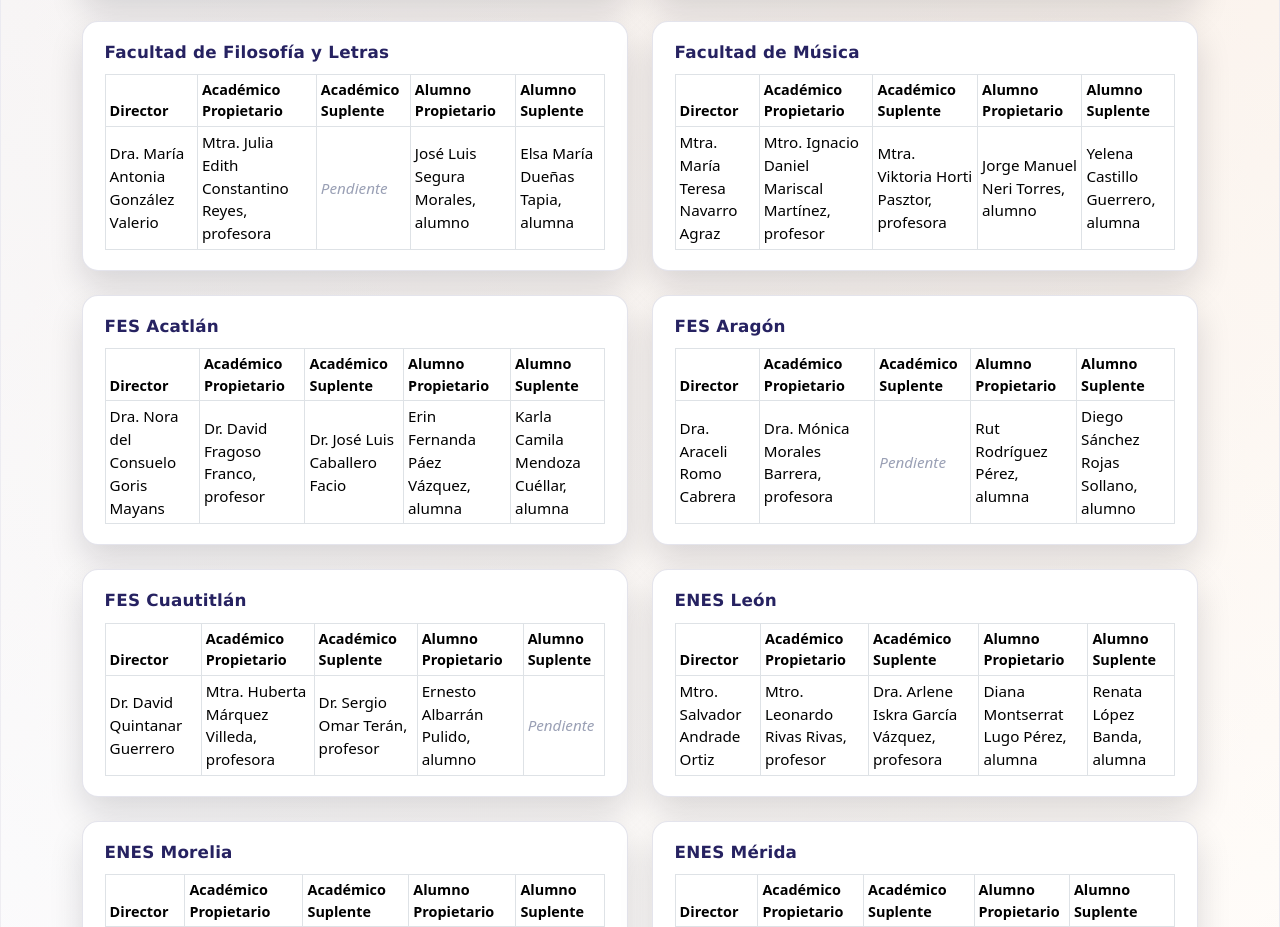
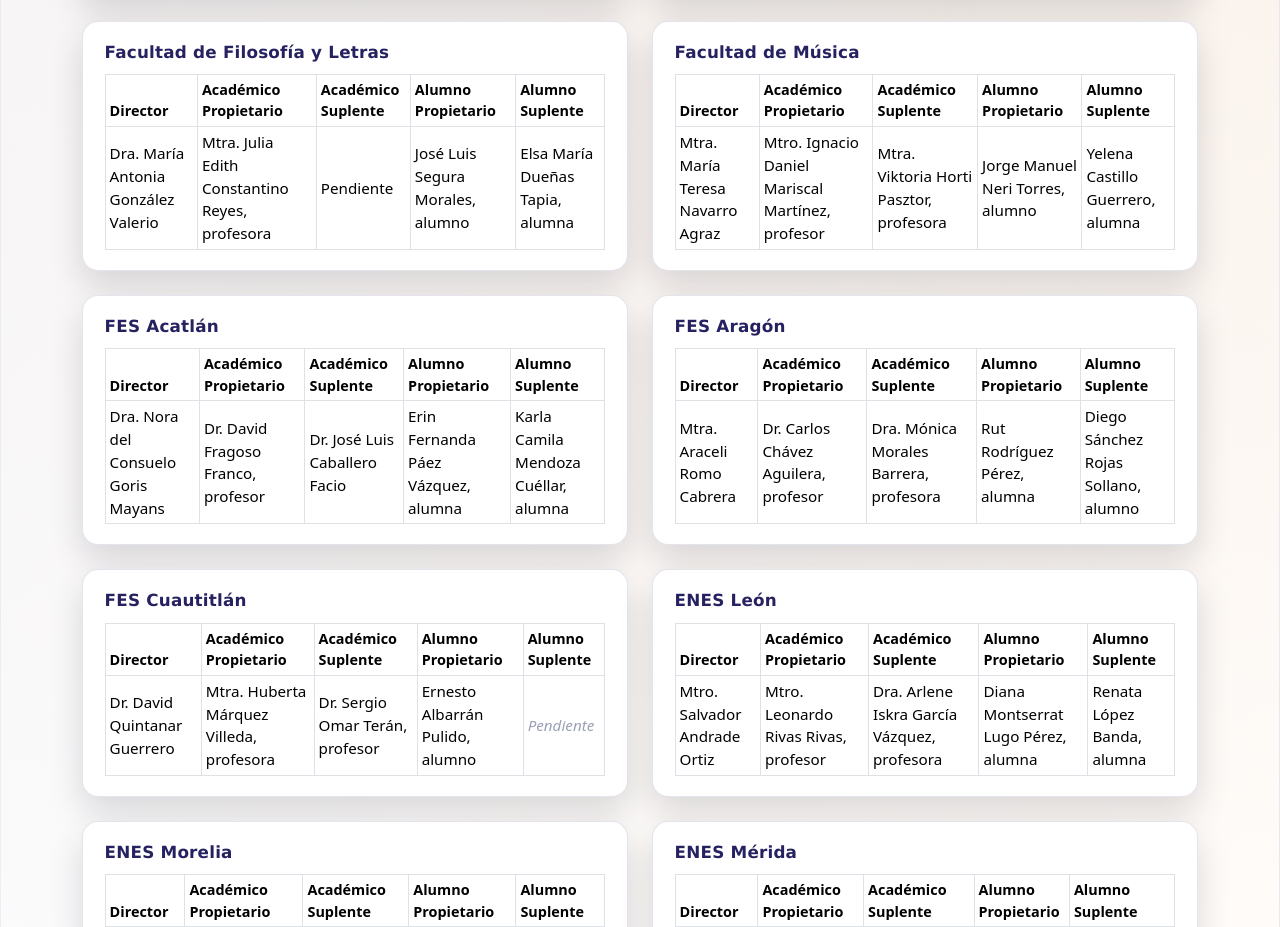
Before and after one commit to CAAHyA-repositorio/PaginaWebCAAHyA, a website built with Vite: page consejeros.html in a window 1280 px wide. Shown: the part 2000-2927 px from the top of the page. Built offline with nearby package versions, Linux system fonts and the light colour scheme.

Commit message:
Actualiza consejeros de FES Aragon

```diff
--- a/consejeros.html
+++ b/consejeros.html
@@ -363,7 +363,7 @@
                   <tbody><tr>
                     <td>Dra. María Antonia González Valerio</td>
                     <td>Mtra. Julia Edith Constantino Reyes, profesora</td>
-                    <td class="empty">Pendiente</td>
+                    <td>Pendiente</td>
                     <td>José Luis Segura Morales, alumno</td>
                     <td>Elsa María Dueñas Tapia, alumna</td>
                   </tr></tbody>
@@ -409,9 +409,9 @@
                 <table class="table table-bordered align-middle table-sm">
                   <thead><tr><th>Director</th><th>Académico Propietario</th><th>Académico Suplente</th><th>Alumno Propietario</th><th>Alumno Suplente</th></tr></thead>
                   <tbody><tr>
-                    <td>Dra. Araceli Romo Cabrera</td>
+                    <td>Mtra. Araceli Romo Cabrera</td>
+                    <td>Dr. Carlos Chávez Aguilera, profesor</td>
                     <td>Dra. Mónica Morales Barrera, profesora</td>
-                    <td class="empty">Pendiente</td>
                     <td>Rut Rodríguez Pérez, alumna</td>
                     <td>Diego Sánchez Rojas Sollano, alumno</td>
                   </tr></tbody>
```
